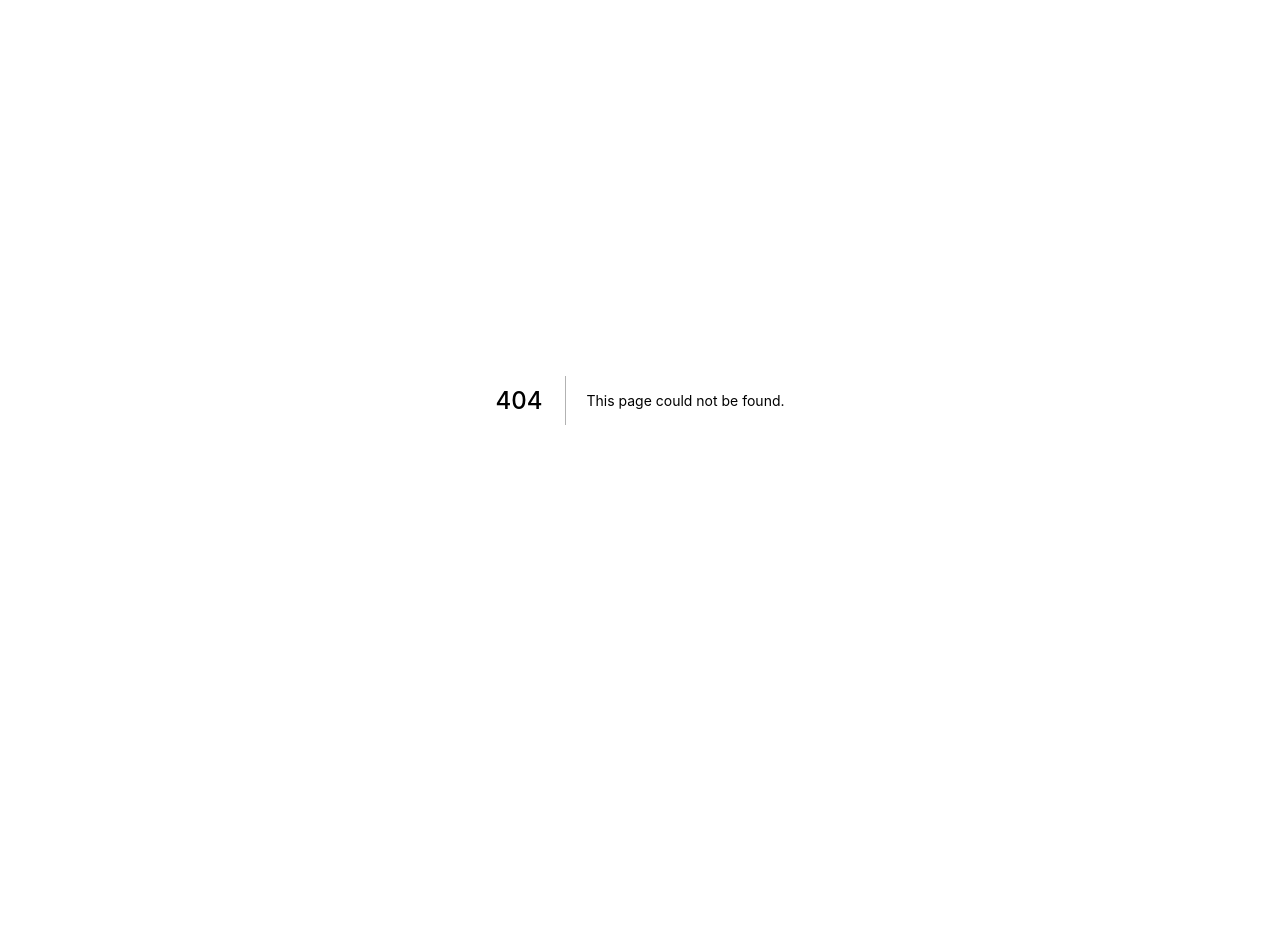
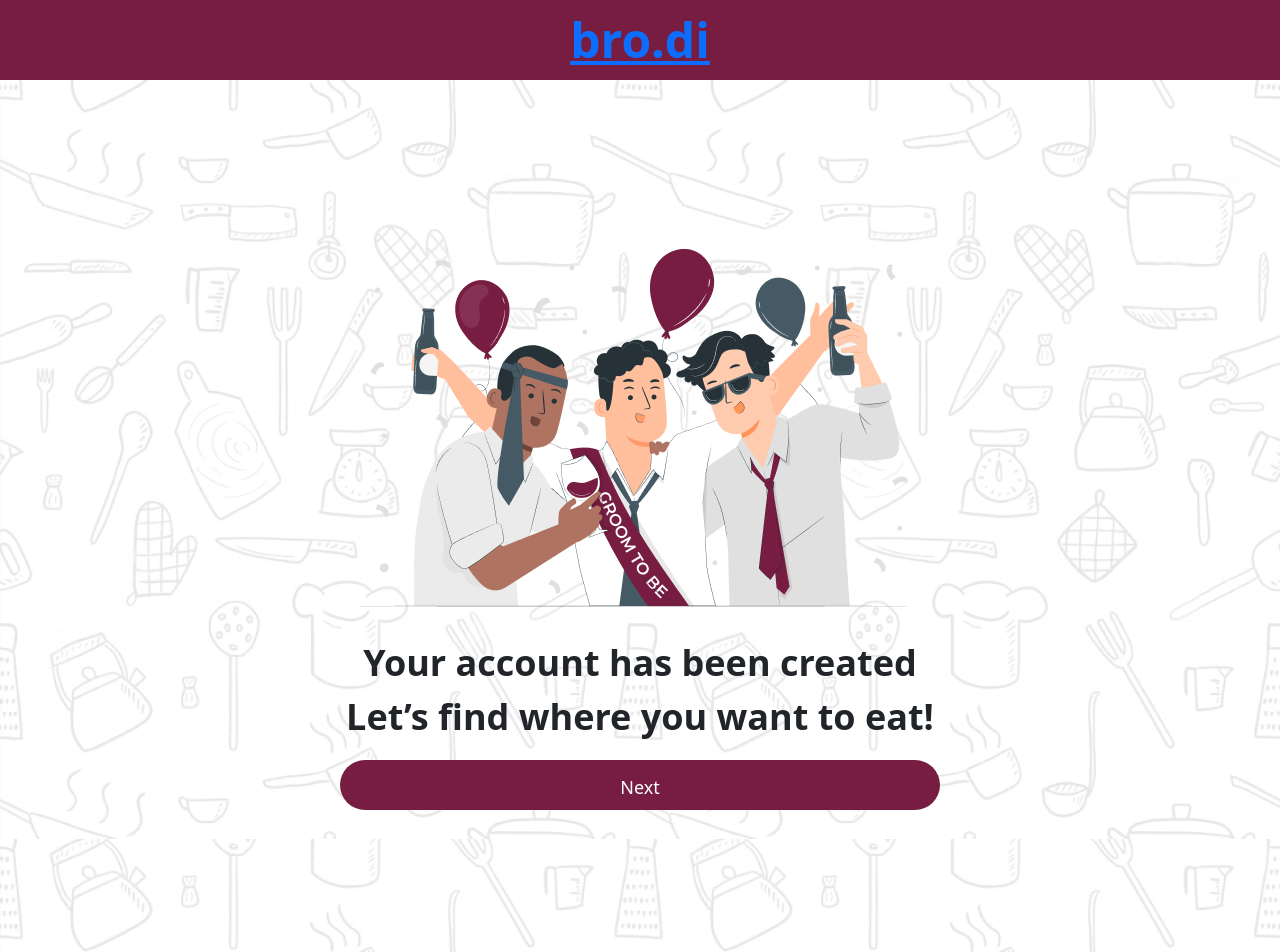
Before and after one commit to matthewfelixr/bro.di, a Next.js app: page /success in a window 1280 px wide. Before the commit this address had no page. Shown: the top 952 px of the page. Before the commit the page ends 800 px from the top, so only its background shows below. Built offline with nearby package versions, Linux system fonts and the light colour scheme.

Commit message:
create success page

```diff
--- a/pages/components/Layout/AboutUs.js
+++ b/pages/components/Layout/AboutUs.js
@@ -10,7 +10,7 @@ const AboutUs = () => {
             <div className={`${style.col_about} ${"col-6"}`}>
                 <h1>bro.di</h1>
                 <p>bro.di (Booking Restoran Online di Indonesia) adalah sebuah web untuk kamu yang ingin reservasi bangku restoran lebih mudah, cepat, dan praktis. </p>
-                <button><Link href="/">About Us</Link></button>
+                <Link href="/"><button>About Us</button></Link>
             </div>
             <div className={`${style.col_about_image} ${"col-6"}`}>
             <Image
--- a/pages/components/Layout/HeroSection.js
+++ b/pages/components/Layout/HeroSection.js
@@ -21,7 +21,7 @@ const HeroSection = (props) => {
         <div className={`${style.hero_container} ${"col-4"}`}>
             <h1> Take Your Seats</h1>
             <p>in bro.di you can book everywhere everytime!</p>
-            <button> <Link href="/login"> Get Started</Link></button>
+            <Link href="/login"><button>Get Started</button></Link>
         </div>
     </div>
     </>
--- a/pages/components/Layout/layout.module.css
+++ b/pages/components/Layout/layout.module.css
@@ -363,4 +363,37 @@ grid-column : 3/5 ;
 .item {
     gap: 0px;
     /* font-family: Arial, Helvetica, sans-serif; */
-   }
+}
+
+/* Success Page */
+.success_container {
+    display: block;
+    justify-content: center;
+    width: 600px;
+    height: 580px;
+    margin-left: auto;
+    margin-right: auto;
+    margin-top: 150px;
+    margin-bottom: 150px;
+}
+.success_container p {
+    align-items: center;
+    text-align: center;
+    font-size: 36px;
+}
+.button_next_success {
+    align-items: center;
+    justify-content: center;
+    height: 50px;
+    font-size: 18px;
+    color: white;
+    background-color: #781D42;
+    border-radius: 38px;
+    text-align: center;
+    padding-top: 5px;
+    width: 600px;
+    margin: auto;
+    margin-bottom: 10px;
+    border: unset;
+    border: #781D42 2px;
+}
--- a/pages/index.js
+++ b/pages/index.js
@@ -3,7 +3,7 @@ import Layout from '../Layouts/Layout'
 import AboutUs from './components/Layout/AboutUs'
 import HeroSection from './components/Layout/HeroSection'
 import MitraKami from './components/Layout/MitraKami'
-import 'bootstrap/dist/css/bootstrap.min.css';
+// import 'bootstrap/dist/css/bootstrap.min.css';
 
 
 const index = () => {
--- a/pages/login.js
+++ b/pages/login.js
@@ -29,7 +29,7 @@ const Login = () => {
 
         <div className='d-grid gap-2'>
             <button className={`${style.button_sub_login} ${"flex-grow-1 px-5"}`}type="submit">Log In</button>
-            <button className={`${style.button_sub_signup} ${"flex-grow-1 px-5"}`}><Link href="/signup">Sign Up </Link></button>
+            <Link href="/signup"><button className={`${style.button_sub_signup} ${"flex-grow-1 px-5"}`}>Sign Up</button></Link>
         </div>
     </Form>
         </div>
--- a/pages/signup.js
+++ b/pages/signup.js
@@ -37,7 +37,7 @@ const signup = () => {
 
             <div className='d-grid gap-2'>
                 <button className={`${style.button_sub_login} ${"flex-grow-1 px-5"}`}type="submit">Create Account</button>
-                <button className={`${style.button_sub_signup} ${"flex-grow-1 px-5"}`} ><Link href="/login"> Login </Link></button>
+                <Link href="/login"><button className={`${style.button_sub_signup} ${"flex-grow-1 px-5"}`} >Login</button></Link>
             </div>
         </Form>
             </div>
--- /dev/null
+++ b/pages/success.js
@@ -0,0 +1,29 @@
+import React from 'react'
+import style from './components/Layout/layout.module.css'
+import Layout from '../Layouts/Layout'
+import Image from 'next/image'
+import Successpic from '../public/success.png'
+import Link from 'next/link'
+
+const success = () => {
+    return (
+        <>
+            <div className={style.body}>
+            <Layout>
+                <div className={style.success_container}>
+                    <Image
+                    src={Successpic}
+                    alt="Success Image"
+                    width={600}
+                    height={400}
+                    />
+                    <p><b>Your account has been created Let’s find where you want to eat!</b></p>
+                    <Link href="/dashboard"><button className={`${style.button_next_success} ${"flex-grow-1 px-5"}`}>Next</button></Link>
+                </div>
+            </Layout>
+            </div>
+        </>
+    )
+}
+
+export default success
```
Also changed, not shown: public/success.png (added).
